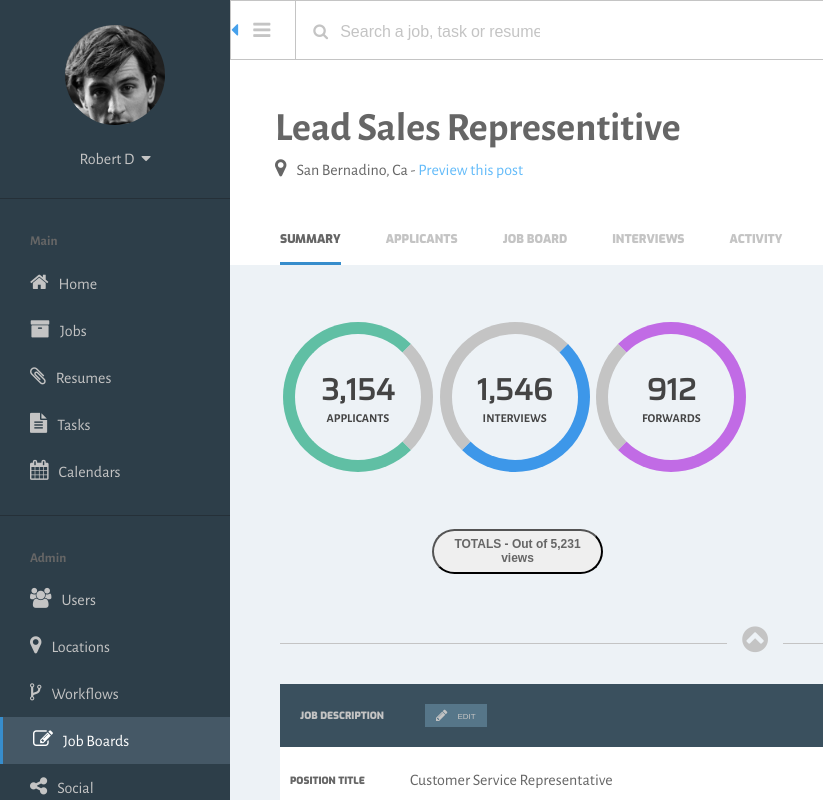
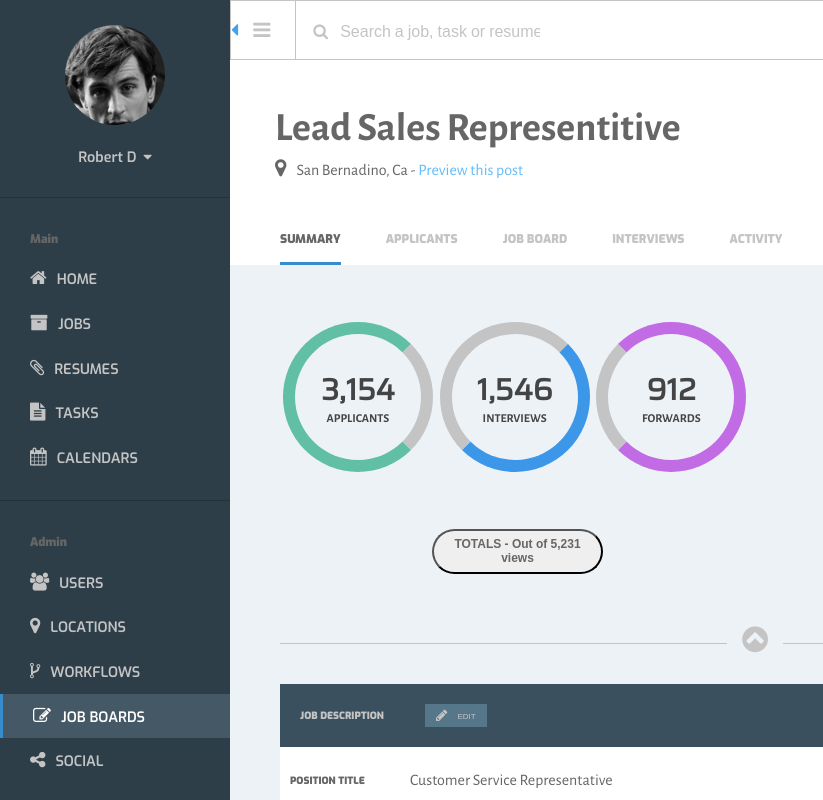
Before and after one commit to etcetera8/pl-comp-challenge-3, a plain HTML site: page index.html in a window 1280 px wide. Shown: the top 800 px of the page, 0-823 px from the left. Drawn offline with nearby package versions, Linux system fonts and the light colour scheme.

Commit message:
Add better matching font for navbar

```diff
--- a/index.html
+++ b/index.html
@@ -6,7 +6,7 @@
   <link rel="stylesheet" type="text/css" href="styles.css">
   <link href="https://fonts.googleapis.com/css?family=Alegreya+Sans:400,700" rel="stylesheet">
   <link rel="stylesheet" href="https://maxcdn.bootstrapcdn.com/font-awesome/4.7.0/css/font-awesome.min.css">
-  <link href="https://fonts.googleapis.com/css?family=Exo:900" rel="stylesheet">
+  <link href="https://fonts.googleapis.com/css?family=Exo:600,900" rel="stylesheet">
   <link href="https://fonts.googleapis.com/css?family=Saira" rel="stylesheet">
   <meta name="viewport" content="width=device-width, initial-scale=1.0">
 </head>
@@ -19,21 +19,21 @@
     <section class="nav main-nav">
       <h6 class="nav-section-title">Main</h6>
       <ul class="nav-list" title="navigation list">
-        <li><figure><i class="fa fa-home" aria-hidden="true"></i><figcaption>Home</figcaption></figure></li>
-        <li><figure><i class="fa fa-archive" aria-hidden="true"></i><figcaption>Jobs</figcaption></figure></li>
-        <li><figure><i class="fa fa-paperclip" aria-hidden="true"></i><figcaption>Resumes</figcaption></figure></li>
-        <li><figure><i class="fa fa-file-text" aria-hidden="true"></i><figcaption>Tasks</figcaption></figure></li>
-        <li><figure><i class="fa fa-calendar" aria-hidden="true"></i><figcaption>Calendars</figcaption></figure></li>
+        <li><figure><i class="fa fa-home" aria-hidden="true"></i><figcaption>HOME</figcaption></figure></li>
+        <li><figure><i class="fa fa-archive" aria-hidden="true"></i><figcaption>JOBS</figcaption></figure></li>
+        <li><figure><i class="fa fa-paperclip" aria-hidden="true"></i><figcaption>RESUMES</figcaption></figure></li>
+        <li><figure><i class="fa fa-file-text" aria-hidden="true"></i><figcaption>TASKS</figcaption></figure></li>
+        <li><figure><i class="fa fa-calendar" aria-hidden="true"></i><figcaption>CALENDARS</figcaption></figure></li>
       </ul>
     </section>
     <section class="nav admin-nav">
       <h6 class="nav-section-title">Admin</h6>
       <ul class="nav-list">
-        <li><figure><i class="fa fa-users" aria-hidden="true"></i><figcaption>Users</figcaption></figure></li>
-        <li><figure><i class="fa fa-map-marker" aria-hidden="true"></i><figcaption>Locations</figcaption></figure></li>
-        <li><figure><i class="fa fa-code-fork" aria-hidden="true"></i><figcaption>Workflows</figcaption></figure></li>
-        <li class="li-target"><figure><i class="fa fa-pencil-square-o" aria-hidden="true"></i><figcaption>Job Boards</figcaption></figure></li>
-        <li><figure><i class="fa fa-share-alt" aria-hidden="true"></i><figcaption>Social</figcaption></figure></li>
+        <li><figure><i class="fa fa-users" aria-hidden="true"></i><figcaption>USERS</figcaption></figure></li>
+        <li><figure><i class="fa fa-map-marker" aria-hidden="true"></i><figcaption>LOCATIONS</figcaption></figure></li>
+        <li><figure><i class="fa fa-code-fork" aria-hidden="true"></i><figcaption>WORKFLOWS</figcaption></figure></li>
+        <li class="li-target"><figure><i class="fa fa-pencil-square-o" aria-hidden="true"></i><figcaption>JOB BOARDS</figcaption></figure></li>
+        <li><figure><i class="fa fa-share-alt" aria-hidden="true"></i><figcaption>SOCIAL</figcaption></figure></li>
       </ul>
     </section>
     <section class="nav category-nav">
--- a/styles.css
+++ b/styles.css
@@ -28,6 +28,9 @@ body {
   flex-direction: column;
   border-bottom: 1px solid #253038;
   padding-bottom: 20px;
+  font-family: "Exo", sans-serif;
+  font-weight: 600;
+  font-size: .9em;
 }
 
 /*For all lists in nav*/
```
